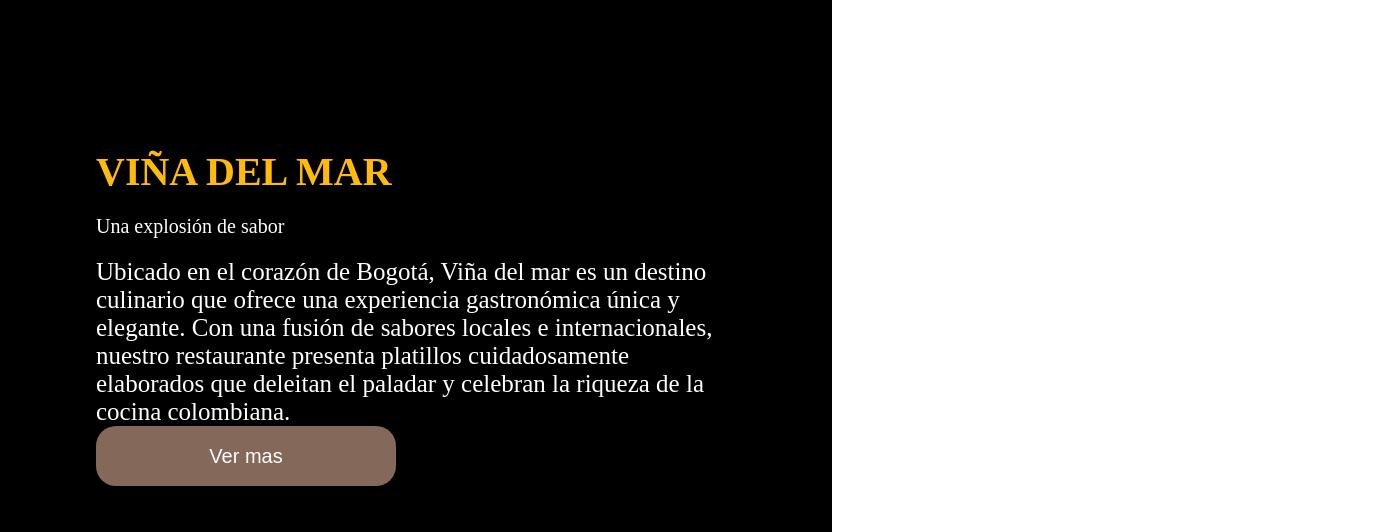
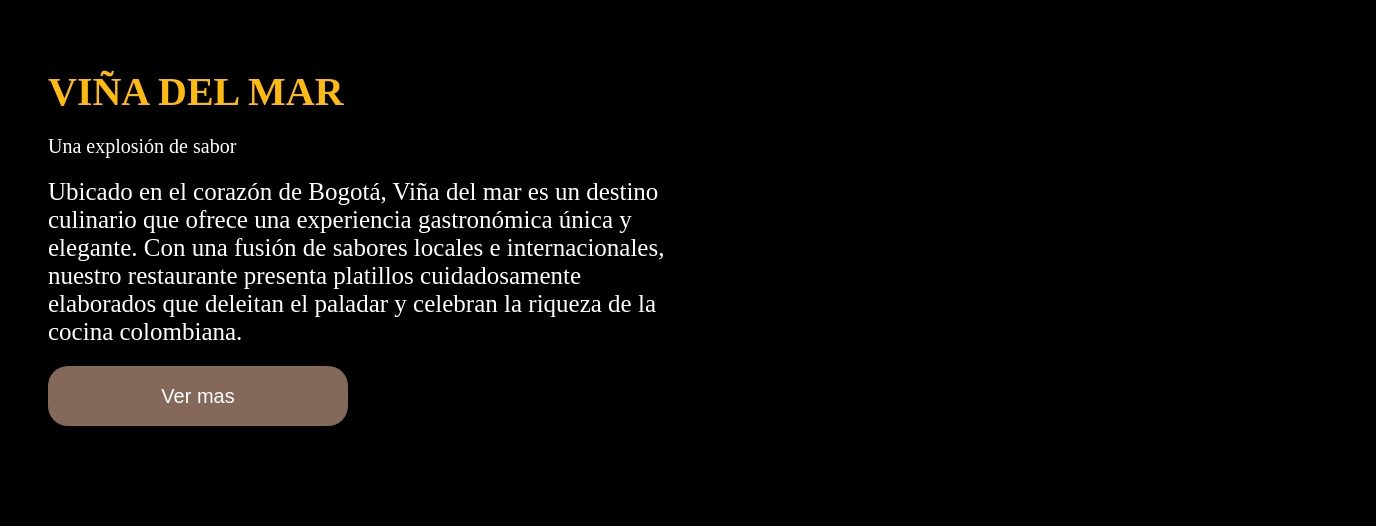
Before and after one commit to JuanJOlarte/Frontend-Vinadelmar, an Angular app: page / in a window 1280 px wide. Shown: the part 750-1282 px from the top of the page, 1376 px wide, since content can reach past the window. Built offline with nearby package versions, Linux system fonts and the light colour scheme; a web font is replaced by a local one.

Commit message:
Descripción de los nuevos cambios

```diff
--- a/angular.json
+++ b/angular.json
@@ -92,5 +92,8 @@
         }
       }
     }
+  },
+  "cli": {
+    "analytics": "3f0d4fb0-af11-48b2-96ac-275b8a645467"
   }
 }
--- a/src/app/components/about/about.component.css
+++ b/src/app/components/about/about.component.css
@@ -1,12 +1,11 @@
 body {
     margin: 0;
     padding: 0;
-    height: 100vh;
+    min-height: 100vh;
     background-size: cover;
     background-position: center;
     background-repeat: no-repeat;
     font-family: cursive;
-    place-items: center;
 }
 
 .container {
@@ -14,39 +13,34 @@ body {
     display: flex;
     flex-direction: column;
     gap: 20px;
-    padding: 10rem 6rem;
-    width: 50%;
-    max-width: 1200px;
-    border-radius: 10px;
+    padding: 5rem 3rem;
+    width: 100%;
+    max-width: 100%;
+    margin: 0;
 }
 
 h1 {
-    display: flex;
-    flex-direction: start;
     color: RGB(255, 187, 12);
     font-size: 40px;
-    text-align: center;
+    text-align: start;
     margin: 0;
 }
 
 .p1 {
-    display: flex;
-    flex-direction: start;
     color: rgb(255, 255, 255);
     font-size: 20px;
-    text-align: center;
+    text-align: start;
     margin: 0;
 }
 
 .p2 {
-    grid-area: content;
     color: rgb(255, 255, 255);
     font-size: 25px;
-    padding-right: 20px;
+    padding-right: 650px;
+    margin-bottom: 20px;
 }
 
 .boton {
-    grid-area: buttons;
     border-radius: 20px;
     height: 60px;
     width: 300px;
@@ -57,6 +51,7 @@ h1 {
     border: none;
     box-shadow: 5px 5px 5px rgb(0, 0, 0);
     cursor: pointer;
+    margin-bottom: 20px;
 }
 
 .boton:hover {
```
